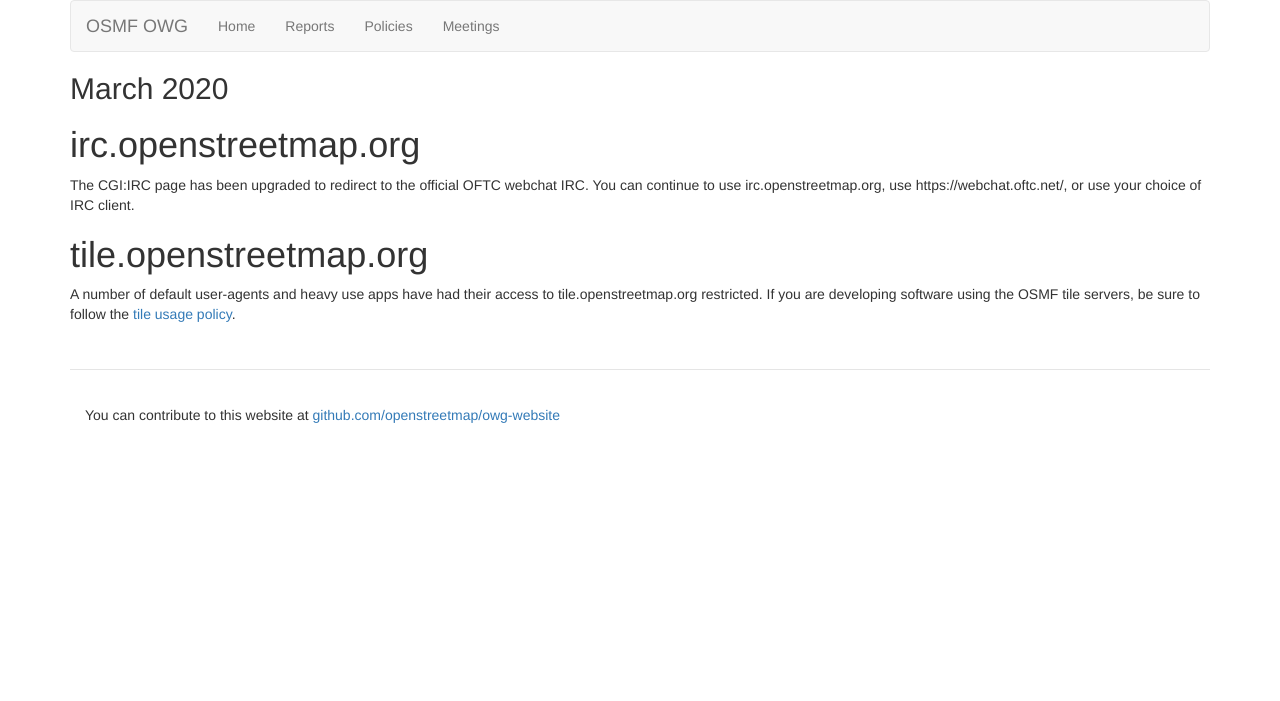
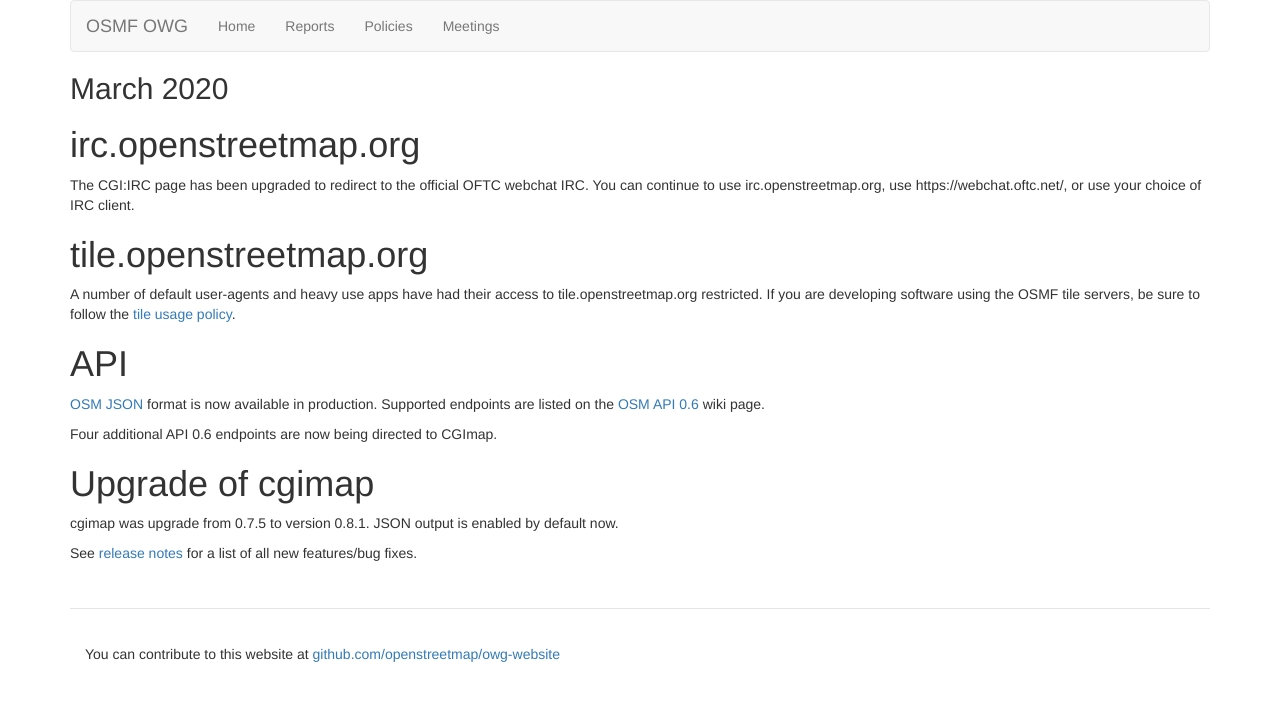
Before and after one commit to openstreetmap/owg-website, a Jekyll site: the page built from _posts/2020-03-01-march.md, in a window 1280 px wide. Shown: the top 701 px of the page. Built offline with Jekyll 4.4.1, drawn with Linux system fonts in a browser that asks for light colours.

Commit message:
API updates

```diff
--- a/_posts/2020-03-01-march.md
+++ b/_posts/2020-03-01-march.md
@@ -11,3 +11,15 @@
 # tile.openstreetmap.org
 
 A number of default user-agents and heavy use apps have had their access to tile.openstreetmap.org restricted. If you are developing software using the OSMF tile servers, be sure to follow the [tile usage policy](/policies/tiles/).
+
+# API
+
+[OSM JSON](https://wiki.openstreetmap.org/wiki/OSM_JSON) format is now available in production. Supported endpoints are listed on the [OSM API 0.6](https://wiki.openstreetmap.org/wiki/API_v0.6#JSON_Format) wiki page.
+
+Four additional API 0.6 endpoints are now being directed to CGImap.
+
+# Upgrade of cgimap
+
+cgimap was upgrade from 0.7.5 to version 0.8.1. JSON output is enabled by default now.
+
+See [release notes](https://github.com/zerebubuth/openstreetmap-cgimap/releases) for a list of all new features/bug fixes.
```
